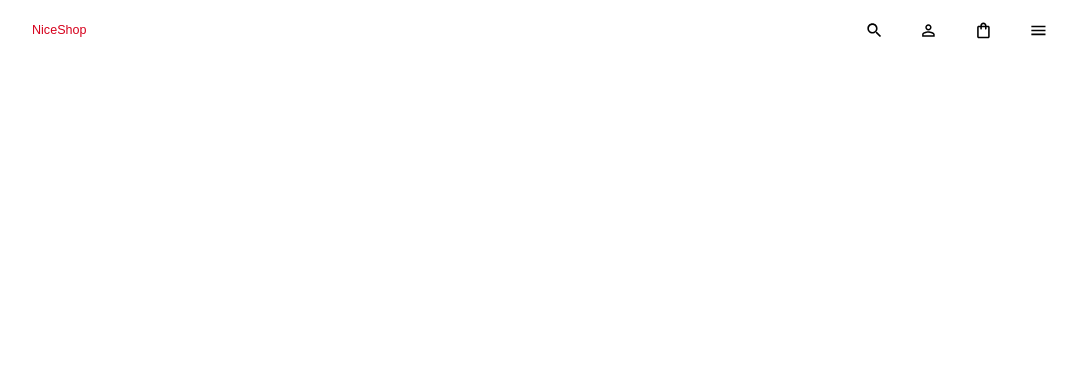
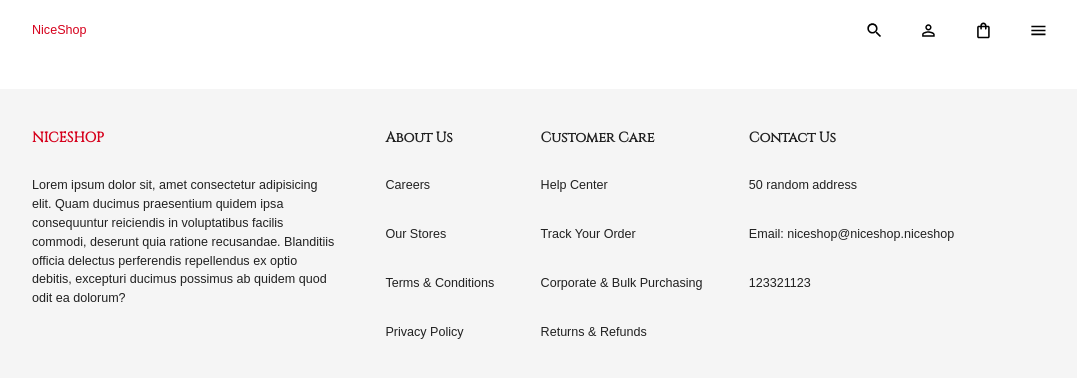
Before and after one commit to pgruchot/e-commerce-features, a React (Create React App) app in the folder client/: page /checkout/success in a window 1280 px wide. Shown: the top 378 px of the page, without its empty margins (96-1173 px from the left). Built offline with nearby package versions, Linux system fonts and the light colour scheme; the HTML template or start-up script is replaced by a standard one; a web font is replaced by a local one.

Commit message:
home scene footer

```diff
--- a/client/src/App.js
+++ b/client/src/App.js
@@ -6,7 +6,7 @@ import Checkout from "./scenes/checkout/Checkout";
 import Confirmation from "./scenes/checkout/Confirmation";
 import Navbar from "./scenes/global/Navbar";
 import CartMenu from "./scenes/global/CartMenu";
-
+import Footer from "./scenes/global/Footer";
 const ScrollToTop = () => {
   const { pathname } = useLocation();
   useEffect(() => {
@@ -28,6 +28,7 @@ function App() {
           <Route path="checkout/success" element={<Confirmation />} />
         </Routes>
         <CartMenu />
+        <Footer />
       </BrowserRouter>
     </div>
   );
--- /dev/null
+++ b/client/src/scenes/global/Footer.jsx
@@ -0,0 +1,68 @@
+import { useTheme } from "@mui/material";
+import { Box, Typography } from "@mui/material";
+import { shades } from "../../theme";
+
+const Footer = () => {
+  const {
+    palette: { neutral },
+  } = useTheme();
+  return (
+    <Box mt="70px" p="40px 0" backgroundColor={neutral.light}>
+      <Box
+        width="80%"
+        margin="auto"
+        display="flex"
+        justifyContent="space-between"
+        flexWrap="wrap"
+        rowGap="30px"
+        columnGap="clamp(20px, 30px, 40px)"
+      >
+        <Box width="clamp(20%, 30%, 40%)">
+          <Typography
+            variant="h4"
+            fontWeight="bold"
+            mb="30px"
+            color={shades.secondary[500]}
+          >
+            NICESHOP
+          </Typography>
+          <div>
+            Lorem ipsum dolor sit, amet consectetur adipisicing elit. Quam
+            ducimus praesentium quidem ipsa consequuntur reiciendis in
+            voluptatibus facilis commodi, deserunt quia ratione recusandae.
+            Blanditiis officia delectus perferendis repellendus ex optio
+            debitis, excepturi ducimus possimus ab quidem quod odit ea dolorum?
+          </div>
+        </Box>
+        <Box>
+          <Typography variant="h4" fontWeight="bold" mb="30px">
+            About Us
+          </Typography>
+          <Typography mb="30px">Careers</Typography>
+          <Typography mb="30px">Our Stores</Typography>
+          <Typography mb="30px">Terms & Conditions</Typography>
+          <Typography mb="30px">Privacy Policy</Typography>
+        </Box>
+        <Box>
+          <Typography variant="h4" fontWeight="bold" mb="30px">
+            Customer Care
+          </Typography>
+          <Typography mb="30px">Help Center</Typography>
+          <Typography mb="30px">Track Your Order</Typography>
+          <Typography mb="30px">Corporate & Bulk Purchasing</Typography>
+          <Typography mb="30px">Returns & Refunds</Typography>
+        </Box>
+        <Box width="clamp(20%, 35%, 30%)">
+          <Typography variant="h4" fontWeight="bold" mb="30px">
+            Contact Us
+          </Typography>
+          <Typography mb="30px">50 random address</Typography>
+          <Typography mb="30px">Email: niceshop@niceshop.niceshop</Typography>
+          <Typography mb="30px">123321123</Typography>
+        </Box>
+      </Box>
+    </Box>
+  );
+};
+
+export default Footer;
```
